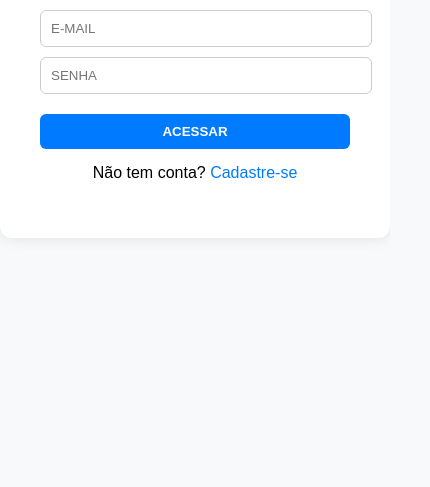
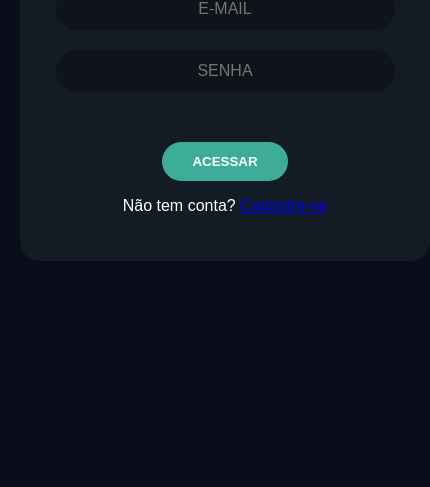
Before and after one commit to MatheusMalfi/StockControl, a website: page acesso/login/login.html in a window 390 px wide. Shown: the part 357-844 px from the top of the page, 430 px wide, since content can reach past the window. Drawn offline with Linux system fonts and the light colour scheme.

Commit message:
style: refatora o CSS da página de login para melhorar a estética e responsividade

```diff
--- a/acesso/login/login.css
+++ b/acesso/login/login.css
@@ -1,74 +1,135 @@
 body {
   margin: 0;
-  font-family: "Poppins", sans-serif;
-  background: #f7f9fb;
+  font-family: Arial, Helvetica, sans-serif;
+  background-color: #0a0e1a;
+  color: #ffffff;
   display: flex;
+  justify-content: center;
   align-items: center;
-  justify-content: center;
-  height: 100vh;
+  flex-direction: column;
+  min-height: 100vh;
+}
+
+.logo {
+  font-size: 3rem;
+  font-weight: bold;
+  color: #ffffff;
+  margin-bottom: 10px;
+  text-align: center;
+}
+
+.subtitulo {
+  color: #5df2d7ad;
+  margin: 0 0 40px 0;
+  text-align: center;
+  letter-spacing: 2px;
+}
+
+.login-box {
+  background-color: #131c25;
+  padding: 30px;
+  border-radius: 20px;
+  text-align: center;
+  width: 100%;
+  max-width: 400px;
+}
+
+.login-box h3 {
+  margin-bottom: 20px;
+  font-size: 1.4rem;
+}
+
+.login-box input {
+  width: 90%;
+  padding: 12px;
+  margin: 10px 0;
+  border-radius: 40px;
+  border: none;
+  background-color: #0f131a;
+  color: #ffffff;
+  font-size: 1rem;
+  text-align: center;
+}
+
+.login-box input:focus {
+  outline: none;
+  border: 1px solid #4de1c3bb;
+}
+
+.btn-acessar {
+  padding: 12px 30px;
+  border: none;
+  background-color: #4de1c3bb;
+  color: white;
+  border-radius: 20px;
+  font-weight: bold;
+  cursor: pointer;
+  margin-top: 40px;
+  transition: 0.3s;
+}
+
+.btn-acessar:hover {
+  background-color: #5df2eb0c;
+  color: #5df2d6;
+}
+
+.recover-password {
+  text-align: end;
+  display: block;
+  margin-top: 12px;
+  font-size: 0.6rem;
+  color: #5df2d6;
+  text-decoration: none;
+  letter-spacing: 1px;
+}
+
+.recover-password:hover {
+  text-decoration: underline;
 }
 
 .container {
-  display: flex;
-  justify-content: center;
-  align-items: center;
-  width: 100%;
-}
-
-.login-box {
-  background: white;
-  padding: 40px;
-  border-radius: 12px;
-  box-shadow: 0 0 15px rgba(0, 0, 0, 0.1);
-  width: 320px;
+  max-width: 800px;
+  margin: 0 auto;
+  padding: 40px 20px;
   text-align: center;
 }
 
-.login-box h1 {
-  margin-bottom: 20px;
-  color: #333;
+.noRegister-box {
+  background-color: #131c25;
+  padding: 20px;
+  border-radius: 20px;
+  text-align: center;
+  width: 100%;
+  max-width: 420px;
+  margin-top: 20px;
+  border: 2px solid #4de1c350;
 }
 
-input {
-  display: block;
-  width: 100%;
-  margin: 10px 0;
-  padding: 10px;
-  border-radius: 6px;
-  border: 1px solid #ccc;
+.noRegister-box h3 {
+  padding-bottom: 40px;
+  margin: 0 0 10px 0;
+  font-size: 1.2rem;
+  color: #ffffff;
+  text-align: center;
 }
 
-button {
-  background-color: #007bff;
+.btn-click-here {
+  padding: 10px 20px;
+  background-color: #4de1c3bb;
   color: white;
-  border: none;
-  width: 100%;
-  padding: 10px;
-  margin-top: 10px;
-  border-radius: 6px;
+  font-weight: normal;
   cursor: pointer;
-  font-weight: bold;
+  border-radius: 40px;
+  text-decoration: none;
+}
+.btn-click-here:hover {
+  background-color: #5df2eb0c;
+  color: #5df2d6;
 }
 
-button:hover {
-  background-color: #0056b3;
-}
-
-.link-cadastro {
-  margin-top: 15px;
-}
-
-.link-cadastro a {
-  color: #007bff;
-  text-decoration: none;
-}
-
-.link-cadastro a:hover {
-  text-decoration: underline;
-}
-
-.msg {
-  margin-top: 15px;
-  color: red;
-  font-size: 14px;
-}
+/* Imagem de cadastro (lado direito) */
+/* .imagem-cadastro {
+    max-width: 40%;
+    height: auto;
+    margin-left: 10px;
+} */
```
